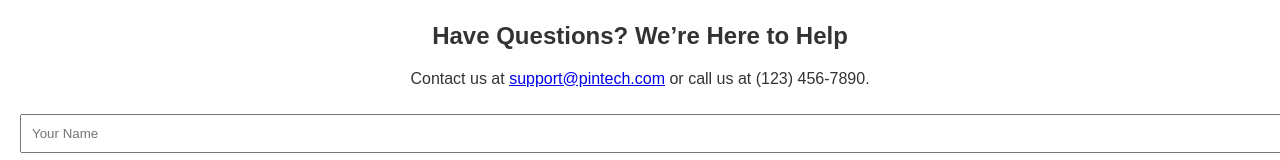
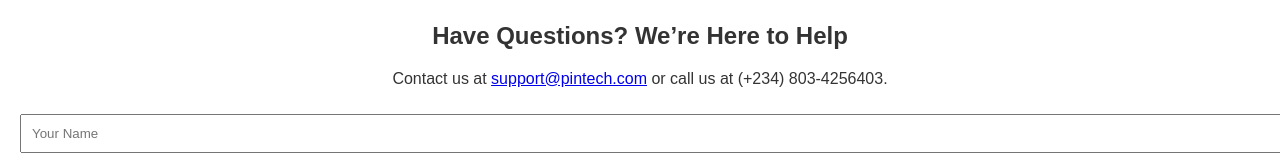
Before and after one commit to paulchukwujekwu/MVP, a plain HTML site: page index.html in a window 1280 px wide. Shown: the part 1875-2035 px from the top of the page. Drawn offline with Linux system fonts and the light colour scheme.

Commit message:
updated contact

```diff
--- a/index.html
+++ b/index.html
@@ -130,7 +130,7 @@
 
     <section>
         <h2>Have Questions? We’re Here to Help</h2>
-        <p>Contact us at <a href="mailto:support@pintech.com">support@pintech.com</a> or call us at (123) 456-7890.</p>
+        <p>Contact us at <a href="mailto:support@pintech.com">support@pintech.com</a> or call us at (+234) 803-4256403.</p>
         <form class="contact-form">
             <input type="text" placeholder="Your Name" required>
             <input type="email" placeholder="Your Email" required>
```
